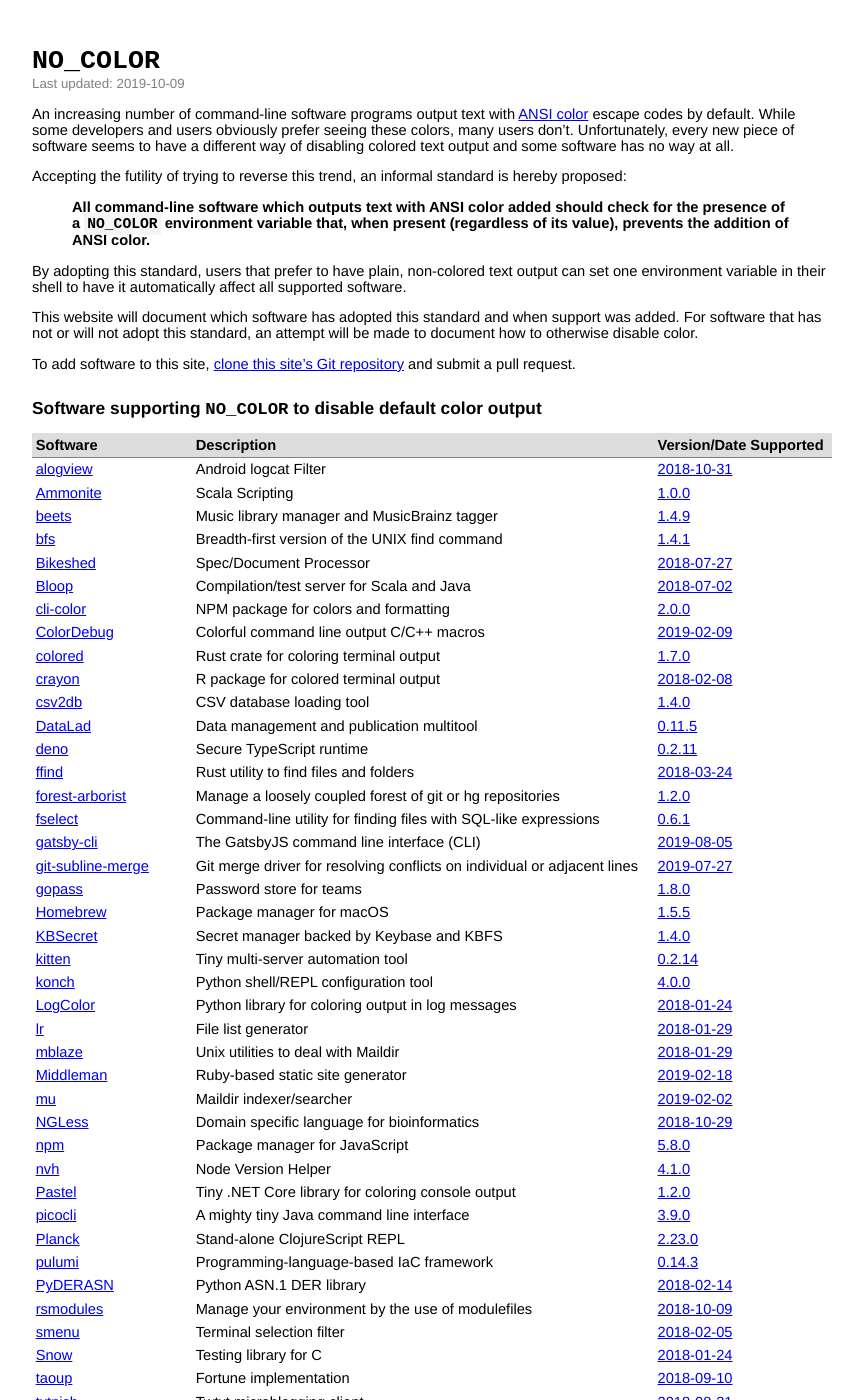
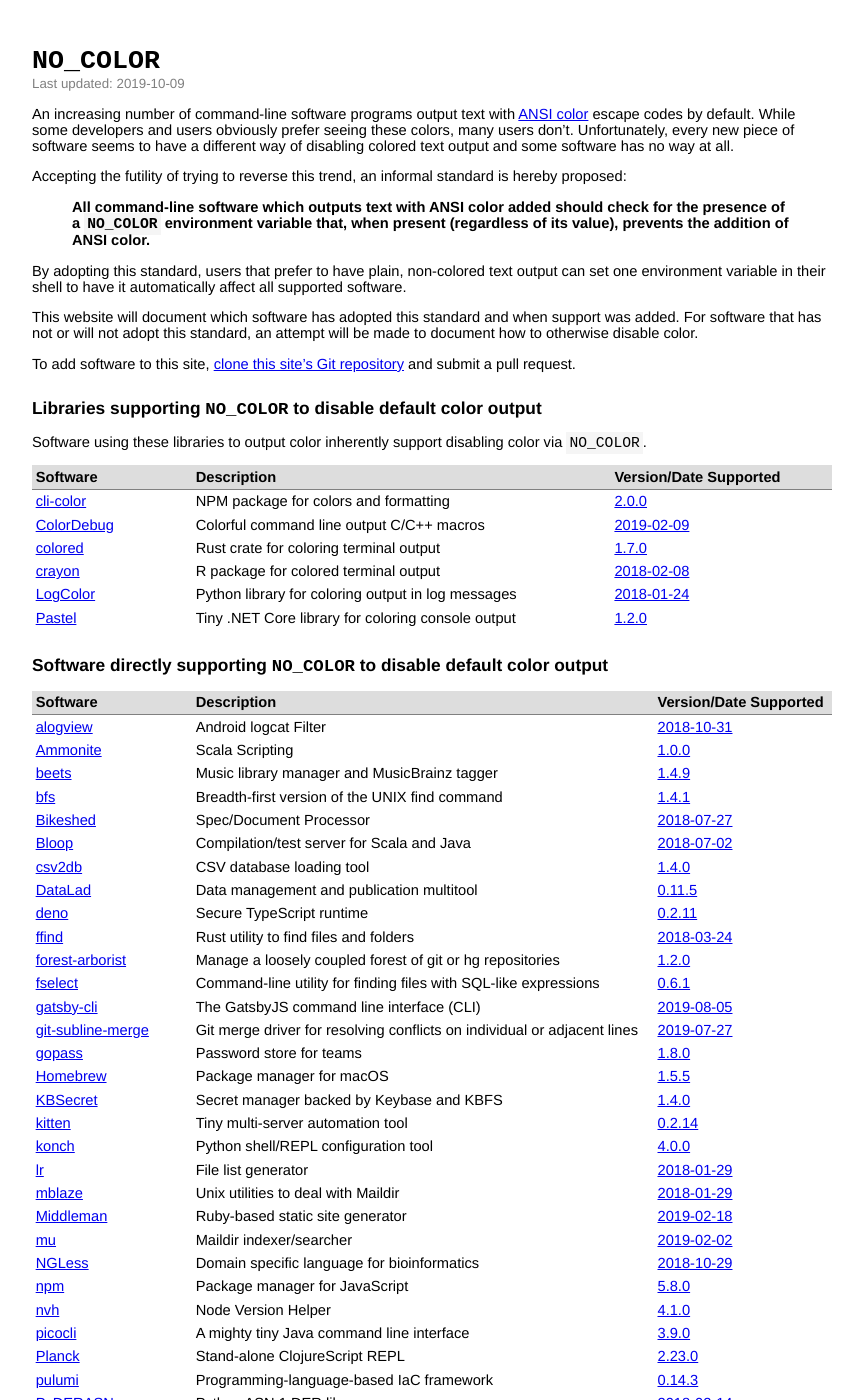
Before and after one commit to jcs/no_color, a Jekyll site: the page built from index.md, in a window 1280 px wide and 1400 px high. Shown: the whole window, without its empty margins (208-1071 px from the left). Built offline with Jekyll 4.4.1, drawn with Linux system fonts in a browser that asks for light colours; our own code applies the rules of GitHub Pages for plain Markdown files.

Commit message:
Move libraries to their own section

```diff
--- a/index.md
+++ b/index.md
@@ -33,7 +33,22 @@ To add software to this site,
 [clone this site's Git repository](https://github.com/jcs/no_color)
 and submit a pull request.
 
-## Software supporting `NO_COLOR` to disable default color output
+## Libraries supporting `NO_COLOR` to disable default color output
+
+Software using these libraries to output color inherently support disabling
+color via `NO_COLOR`.
+
+| Software | Description | Version/Date Supported |
+|:-|:-|:-|
+| [cli-color](https://github.com/medikoo/cli-color) | NPM package for colors and formatting | [2.0.0](https://github.com/medikoo/cli-color/releases/tag/v2.0.0) |
+| [ColorDebug](https://github.com/roboticslab-uc3m/color-debug) | Colorful command line output C/C++ macros | [2019-02-09](https://github.com/roboticslab-uc3m/color-debug/commit/2e2a5bf5a202228985612008967fb63ba8be53d8) |
+| [colored](https://github.com/mackwic/colored) | Rust crate for coloring terminal output | [1.7.0](https://github.com/mackwic/colored/blob/master/CHANGELOG.md#170-january-2019) |
+| [crayon](https://github.com/r-lib/crayon) | R package for colored terminal output | [2018-02-08](https://github.com/r-lib/crayon/commit/700800135d04408bf1c99426b3fec9a4073b8a97) |
+| [LogColor](https://github.com/induane/logcolor) | Python library for coloring output in log messages | [2018-01-24](https://github.com/induane/logcolor/commit/0092b0af2a1506eee2b0ca028b1cf51f78fc91fa) |
+| [Pastel](https://github.com/silkfire/Pastel) | Tiny .NET Core library for coloring console output | [1.2.0](https://github.com/silkfire/Pastel/commit/8a89c2930a2b7ff2c6beae67e6c00fe1d74189d5) |
+{: rules="groups"}
+
+## Software directly supporting `NO_COLOR` to disable default color output
 
 | Software | Description | Version/Date Supported |
 |:-|:-|:-|
@@ -43,10 +58,6 @@ and submit a pull request.
 | [bfs](https://github.com/tavianator/bfs) | Breadth-first version of the UNIX find command | [1.4.1](https://github.com/tavianator/bfs/releases/tag/1.4.1) |
 | [Bikeshed](https://github.com/tabatkins/bikeshed) | Spec/Document Processor | [2018-07-27](https://github.com/tabatkins/bikeshed/commit/04ea123d607a8d4bed692ad73dda1cb343bb5bbe) |
 | [Bloop](https://github.com/scalacenter/bloop) | Compilation/test server for Scala and Java | [2018-07-02](https://github.com/scalacenter/bloop/pull/555/commits/ff6f17a0155633f86440e10d7889f077e7fbc91c) |
-| [cli-color](https://github.com/medikoo/cli-color) | NPM package for colors and formatting | [2.0.0](https://github.com/medikoo/cli-color/releases/tag/v2.0.0) |
-| [ColorDebug](https://github.com/roboticslab-uc3m/color-debug) | Colorful command line output C/C++ macros | [2019-02-09](https://github.com/roboticslab-uc3m/color-debug/commit/2e2a5bf5a202228985612008967fb63ba8be53d8) |
-| [colored](https://github.com/mackwic/colored) | Rust crate for coloring terminal output | [1.7.0](https://github.com/mackwic/colored/blob/master/CHANGELOG.md#170-january-2019) |
-| [crayon](https://github.com/r-lib/crayon) | R package for colored terminal output | [2018-02-08](https://github.com/r-lib/crayon/commit/700800135d04408bf1c99426b3fec9a4073b8a97) |
 | [csv2db](https://csv2db.github.io/) | CSV database loading tool | [1.4.0](https://github.com/csv2db/csv2db/releases/tag/v1.4.0) |
 | [DataLad](https://www.datalad.org/) | Data management and publication multitool | [0.11.5](https://github.com/datalad/datalad/releases/tag/0.11.5) |
 | [deno](https://github.com/denoland/deno) | Secure TypeScript runtime | [0.2.11](https://github.com/denoland/deno/releases/tag/v0.2.11) |
```
Also changed, not shown: other parts of index.md (+0 -2 lines).
